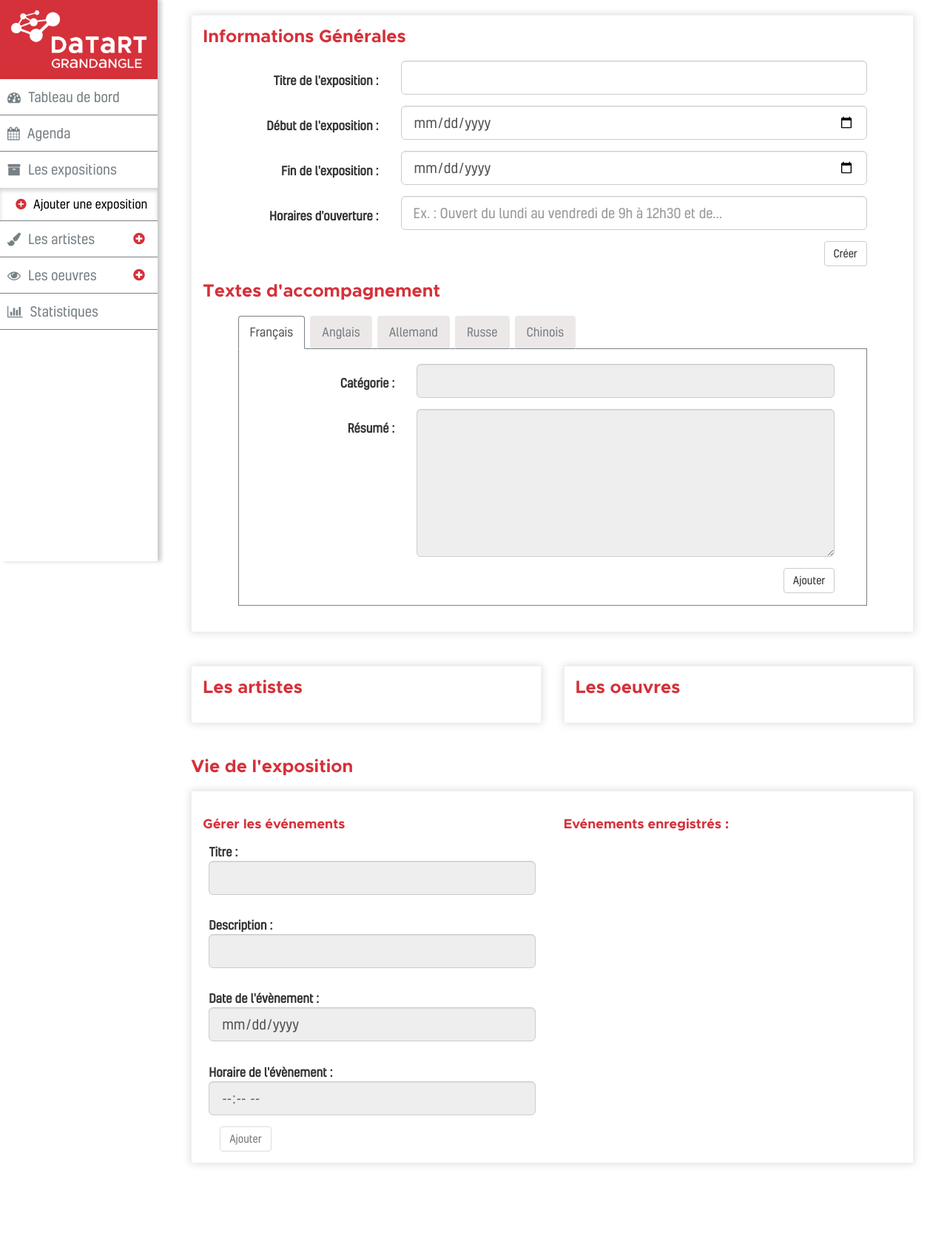
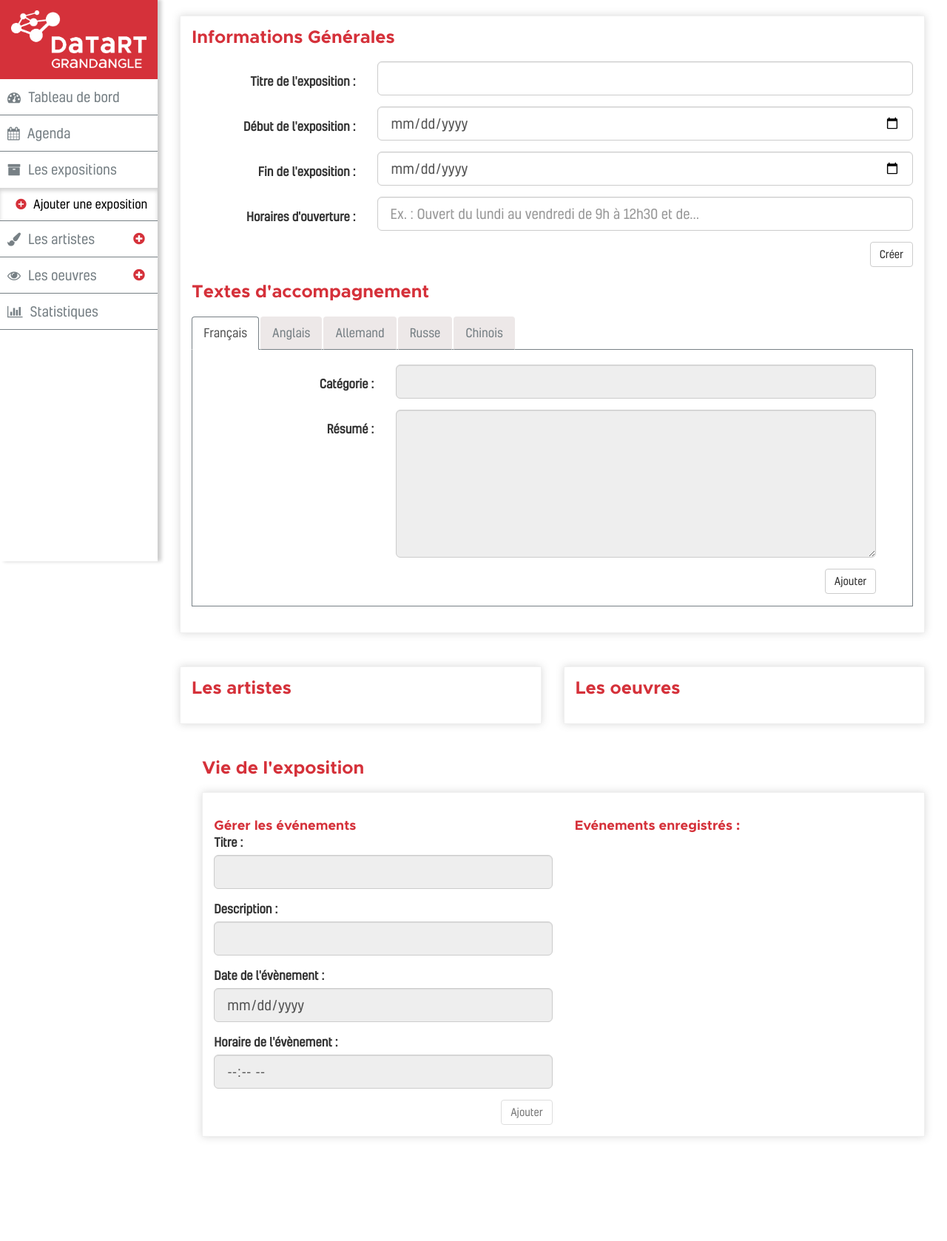
Before and after one commit to justineSimmet/projet_datart, a PHP site: page /exhibit_zoom.php in a window 1280 px wide. Shown: the part 41-1719 px from the top of the page at 74% size. After the commit the page ends 1581 px from the top, so only its background shows below. Run offline with PHP 8.4, Linux system fonts and the light colour scheme; the visitor is signed in with stand-in values (Sample User, id 1); tables that the repository leaves empty or names only in its code hold one stand-in row (values such as "Sample post"); a stand-in replaces the project's code that opens the database connection; some libraries are stand-ins or nearby versions.

Commit message:
UPDATE 03/03/17

```diff
--- a/admin_datart/assets/css/style.css
+++ b/admin_datart/assets/css/style.css
@@ -172,7 +172,7 @@ section > div:not(:first-child){
 	display: flex;
 	flex-direction: row;
 	justify-content: space-around;
-	flex-wrap: nowrap;
+	flex-wrap: wrap;
 	margin-bottom: 30px;
 }
 
@@ -183,6 +183,15 @@ section > div:not(:first-child){
 	flex-wrap: nowrap;
 	margin-bottom: 30px;
 }
+
+.btn-area-col a:not(:first-child){
+	margin-top: 15px;
+}
+
+.padding-left{
+	padding-left: 45px;
+}
+
 /*************************************************************
 **	CSS DU NAV
 *************************************************************/
@@ -487,10 +496,6 @@ section > div:not(:first-child){
 **************************************************************
 *************************************************************/
 
-div > form{
-	padding: 0 5%;
-}
-
 .gutter-left{
 	margin-left: -15px;
 }
@@ -531,10 +536,6 @@ form option{
 
 .nav-tabs{
 	border-color: #778085;
-}
-
-.nav-tabs li{
-	margin-right: 5px;
 }
 
 .nav-tabs li.active > a{
@@ -580,6 +581,7 @@ form option{
 
 .col-equal-height{
 	overflow: hidden;
+	width: 100%;
 }
 
 .col-equal-height [class*="col-"]{
@@ -678,7 +680,6 @@ tbody{
 	font-size: 1.5em;
 }
 
-
 .event-list{
 	padding: 15px 0 0 0;
 }
@@ -689,19 +690,49 @@ tbody{
 }
 
 .event-list ul li{
-	position: relative;
-	display: block;
-	padding: 5px;
+	display: flex;
+	flex-direction: row;
+	flex-wrap: nowrap;
+	justify-content: space-between;
+	padding: 10px;
+}
+
+.event-action{
+	width: 20%;
+	text-align: right;
 }
 
 .event-list ul li:nth-child(odd){
 	background-color: #ede8e8;
 }
 
+.event-list h4{
+	color: #d5313a;
+}
+
+.event-list p, .event-list h4{
+	margin: 0;
+}
+
 .event-date{
 	font-size: 1em;
 	color: #778085 ;
-	margin-bottom: 0;
 }
 
-.event-list  button
+.event-list ul li:nth-child(odd) .btn-group a{
+	background-color: #fff;
+}
+
+.event-list .btn-group a{
+	color: #d5313a ;
+	background-color: #ede8e8;
+}
+
+.event-list .btn-group a:hover{
+	color: #778085;
+}
+
+
+.event-description{
+	font-size: 0.95em;
+}
--- a/admin_datart/classes/event.php
+++ b/admin_datart/classes/event.php
@@ -149,7 +149,7 @@ class Event{
 			$targetExhibit = new Exhibit();
 		}
 		?>
-			<form method="POST" action="<?= $target; ?>" class="form-horizontal">
+			<form method="POST" action="<?= $target; ?>">
 
 				<fieldset <?= isset($targetExhibit) && ( empty($targetExhibit->getId()) || $targetExhibit->getEndDate() < date('Y-m-d') || $targetExhibit->getVisible() == FALSE)?'disabled':''; ?> >
 					<div class="form-group form-group-lg">
@@ -171,7 +171,7 @@ class Event{
 
 					<input type="hidden" name="id" value="<?= !empty($this->getId())?$this->getId():''; ?>">
 					<input type="hidden" name="id-exhibit" value="<?= !empty($this->getId())?$this->getExhibitId():$targetExhibit->getId(); ?>">
-					<input type="submit" role="button" class="btn btn-default" value="<?= $action; ?>">
+					<input type="submit" role="button" class="btn btn-default pull-right" value="<?= $action; ?>">
 				</fieldset>
 
 			</form>
--- a/admin_datart/classes/exhibit.php
+++ b/admin_datart/classes/exhibit.php
@@ -18,7 +18,9 @@ class Exhibit{
 	public $event;
 
 	function __construct($id=''){
+
 		if($id != 0){
+
 			$res= requete_sql("SELECT * FROM exhibit WHERE id = '".$id."' ");
 			$exhibit = $res->fetch(PDO::FETCH_ASSOC);
 			$this->id = $exhibit['id'];
@@ -30,6 +32,9 @@ class Exhibit{
 			$this->creation_date = $exhibit['creation_date'];
 			$this->textual_content =  array();
 			$text = requete_sql("SELECT id, language, subject FROM textual_content_exhibit WHERE exhibit_id = '".$id."' ");
+
+			if (count($text) !== 0) {
+
 				while ( $t = $text->fetch(PDO::FETCH_ASSOC)) {
 					if ($t['language'] == 'french') {
 						if ($t['subject'] == 'category') {
@@ -72,10 +77,20 @@ class Exhibit{
 						}
 					}
 				}
+
+			}
+			else{
+				$this->textual_content = array();
+			}
 			$this->event = array();
 			$event = requete_sql("SELECT id FROM event WHERE exhibit_id = '".$this->id."' ORDER BY event_date ASC, event_start_time ASC");
+			if (count($event) !== 0) {
 				while ($e = $event->fetch(PDO::FETCH_ASSOC)) {
 					array_push($this->event, new Event($e['id']));
+				}
+			}
+			else{
+        		$this->event = array();
 			}
 		}
 		else {
@@ -458,7 +473,7 @@ class Exhibit{
 
 	static function currentExhibit(){
 		$res = requete_sql("SELECT id FROM exhibit WHERE begin_date <= now() AND end_date >= now() ");
-		$exhibit = $res->fetch(PDO::FETCH_ASSOC);
+		$res = $res->fetchAll(PDO::FETCH_ASSOC);
 		$currentExhibit = array();
 		foreach ($res as $exhibit) {
 			$exhibit = new Exhibit($exhibit['id']);
--- a/admin_datart/exhibit_zoom.php
+++ b/admin_datart/exhibit_zoom.php
@@ -330,7 +330,11 @@ $locationTitle = isset($targetExhibit)?$targetExhibit->getTitle():'Ajouter une e
 include('header.php');
 
 ?>
-<div class="row">
+<div class="row"> <!-- ROW PRINCIPALE -->
+
+	<div class="col-sm-12" id="alert-area"> <!-- ZONE DES MESSAGES DE SUCCES OU D'ERREUR -->
+		<?= !empty($actionResultat)?$actionResultat:''; ?>
+	</div>
 
 <!--
 ************************************************************************************************
@@ -392,10 +396,10 @@ include('header.php');
 	        </div>
 	</div>
 
-
 <!--
 ************************************************************************************************
 	MESSAGE D'ERREUR si une exposition est masquée et que l'utilisateur n'est pas admin
+	Ouvre une condition php selon la situation de l'utilisateur
 ************************************************************************************************
 -->
 
@@ -417,24 +421,18 @@ include('header.php');
 	else{
 ?>
 
-	<div class="col-lg-12 col-md-12 col-sm-12 col-xs-12">
-
 <!--
 ************************************************************************************************
-	MENU ADAPTATIF SELON L'ECRAN ET LE TYPE DE CONTENU CIBLE
+	MENU ADAPTATIF SELON L'ECRAN ET LE TYPE DE CONTENU CIBLE (expo visible/modifiable ou non)
 ************************************************************************************************
 -->
 
+	<div class="col-lg-12 col-md-12 col-sm-12 col-xs-12">
 	<?php
 		if (isset($targetExhibit)){
-?>
-		<div class="row">
-
-
-		<?php
 			if ($targetExhibit->getVisible() == TRUE) {
 	?>
-			<div class="col-lg-12 col-md-12 hidden-md col-sm-12 hidden-sm col-xs-12 btn-area-row">
+		<div class="hidden-md hidden-sm btn-area-row">
 			<a href="#" class="btn btn-default btn-custom btn-lg" role="button"><span class="fa fa-cubes"></span> Placer les oeuvres</a>
 			<a href="#" class="btn btn-default btn-custom btn-lg" role="button"><span class="fa fa-file-text"></span> Dossier technique</a>
 			<a href="#" class="btn btn-default btn-custom btn-lg" role="button"><span class="fa fa-desktop"></span> Voir la page visiteur</a>
@@ -443,39 +441,25 @@ include('header.php');
 		}
 		else{
 	?>
-			<div class="col-lg-12 col-md-12 hidden-md col-sm-12 hidden-sm col-xs-12 btn-area-row">
+		<div class="hidden-md hidden-sm btn-area-row">
 			<button class="btn btn-default btn-custom btn-lg publish-exhibit" role="button" data-id="<?= $targetExhibit->getId(); ?>" ><span class="fa fa-eye"></span> Publier l'exposition</button>
 			<button class="btn btn-default btn-custom btn-lg delete-exhibit" role="button" data-id="<?= $targetExhibit->getId(); ?>" ><span class="fa fa-trash"></span> Supprimer définitivement l'exposition</button>
 		</div>
 	<?php
 		}
+	}
 	?>
 	</div>
-<?php
-	}
-?>
-
+<!--
+************************************************************************************************
+	ZONE DE CONTENU PRINCIPALE
+************************************************************************************************
+-->
 	<div class="row">
 
-			<div class="col-lg-12 col-md-12 col-sm-12 col-xs-12">
-				<div class="row" id="alert-area">
-					<?= !empty($actionResultat)?$actionResultat:''; ?>
-				</div>
-			</div>
-
-		</div>
-
+		<div class="col-lg-12 col-sm-8 col-xs-12"> <!-- BLOC CENTRAL CONSTANT -->
 			<div class="row">
-
-			<div class="col-lg-12 col-md-9 col-sm-9 col-xs-12">
-<!--
-************************************************************************************************
-	ZONE PRINCIPALE
-************************************************************************************************
--->
-
-			<div class="row">
-				<section class="col-xs-12">
+				<section class="col-sm-12">
 
 <!-- *************************** FORMULAIRE Infos générales *************************** -->
 					<div>
@@ -513,7 +497,7 @@ include('header.php');
 					</div>
 				</section>
 
-				<div class="col-xs-12">
+				<div class="col-sm-12">
 					<div class="row">
 
 <!-- *************************** FORMULAIRE Artistes *************************** -->
@@ -537,36 +521,38 @@ include('header.php');
 			</div>
 		</div>
 
-
 <!--
 ************************************************************************************************
-	ZONE ANNEXE
+	ZONE ANNEXE DROITE
 ************************************************************************************************
 -->
-			<div class="col-lg-12 col-md-3 col-sm-3 col-xs-12">
+		<div class="col-lg-12 col-sm-4 col-xs-12 padding-left">
 			<div class="row">
+
 <!-- *************************** GESTION DES BOUTONS VARIANTE *************************** -->
+				<div class="col-lg-12 col-md-12 col-sm-12 col-xs-12">
 				<?php
 				if (isset($targetExhibit)){
 					if ($targetExhibit->getVisible() == TRUE) {
 				?>
-					<div class="col-lg-12 hidden-lg col-md-12 col-sm-12 col-xs-12 hidden-xs btn-area-col">
-						<?= $targetExhibit->getEndDate() < date('Y-m-d')?'':'<a href="#" class="btn btn-default btn-custom btn-lg" role="button"><span class="fa fa-cubes"></span> Placer les oeuvres</a>'; ?>
-						<a href="#" class="btn btn-default btn-custom btn-lg" role="button"><span class="fa fa-file-text"></span> Dossier technique</a>
-						<a href="#" class="btn btn-default btn-custom btn-lg" role="button"><span class="fa fa-desktop"></span> Voir la page visiteur</a>
+					<div class="hidden-lg hidden-xs btn-area-col">
+						<?= $targetExhibit->getEndDate() < date('Y-m-d')?'':'<a href="#" class="btn btn-default btn-custom btn-md" role="button"><span class="fa fa-cubes"></span> Placer les oeuvres</a>'; ?>
+						<a href="#" class="btn btn-default btn-custom btn-md" role="button"><span class="fa fa-file-text"></span> Dossier technique</a>
+						<a href="#" class="btn btn-default btn-custom btn-md" role="button"><span class="fa fa-desktop"></span> Voir la page visiteur</a>
 					</div>
 				<?php
 					}
 					else{
 				?>
-					<div class="col-lg-12 hidden-lg col-md-12 col-sm-12 col-xs-12 hidden-xs btn-area-col">
-						<button class="btn btn-default btn-custom btn-lg btn-publish" role="button" data-id="<?= $targetExhibit->getId(); ?>" ><span class="fa fa-eye"></span> Publier l'exposition</button>
-						<button class="btn btn-default btn-custom btn-lg delete-exhibit" role="button" data-id="<?= $targetExhibit->getId(); ?>" ><span class="fa fa-trash"></span> Supprimer définitivement l'exposition</button>
+					<div class="hidden-lg hidden-xs btn-area-col">
+						<button class="btn btn-default btn-custom btn-md btn-publish" role="button" data-id="<?= $targetExhibit->getId(); ?>" ><span class="fa fa-eye"></span> Publier l'exposition</button>
+						<button class="btn btn-default btn-custom btn-md delete-exhibit" role="button" data-id="<?= $targetExhibit->getId(); ?>" ><span class="fa fa-trash"></span> Supprimer définitivement l'exposition</button>
 					</div>
 				<?php
 					}
 				}
 				?>
+				</div>
 
 <!--
 ************************************************************************************************
@@ -574,9 +560,9 @@ include('header.php');
 ************************************************************************************************
 -->
 				<h2>Vie de l'exposition</h2>
-			<section class="col-lg-12 col-md-12 col-sm-12 col-xs-12">
+				<section class="col-sm-12">
 					<div class="row">
-					<div class="col-lg-6 col-md-6 col-sm-12 col-xs-12">
+						<div class="col-lg-6 col-sm-12 col-xs-6">
 							<h3>Gérer les événements</h3>
 							<?php
 								if(isset($targetExhibit)){
@@ -594,7 +580,7 @@ include('header.php');
 								}
 							?>
 						</div>
-					<div class="col-lg-6 col-md-6 col-sm-12 col-xs-12"">
+						<div class="col-lg-6 col-sm-12 col-xs-6">
 							<h3>Evénements enregistrés :</h3>
 							<div class="event-list">
 								<ul>
@@ -603,24 +589,38 @@ include('header.php');
 										foreach ($targetExhibit->event as $event) {
 									?>
 									<li>
+										<div class="event-text">
 											<p class="event-date">Le <?= dateFormat($event->getEventDate()); ?> <?= empty($event->getEventStartTime()) || $event->getEventStartTime() == '00:00:00' ?'':' à '. timeFormat($event->getEventStartTime()); ?>
-
 											</p>
-									<p><?= $event->getName(); ?></p>
-									<p>
-										<?php echo $event->getDescription();
+											<h4><?= $event->getName(); ?></h4>
+											<p class="event-description">
+										</p>
+											<?= $event->getDescription(); ?>
+										</p>
+										</div>
+										<div class="event-action">
+										<?php
 										if ($targetExhibit->getEndDate() > date('Y-m-d')) {
-											echo '<button class="update-event" data-id="'.$event->getId().'"><span class="fa fa-pencil"></span></button>';
-											if ($event->getName() == 'Début' || $event->getName() == 'Fin') {
-												echo '';
+											if($event->getName() == 'Début' || $event->getName() == 'Fin'){
+												?>
+												<div class="btn-group-vertical ">
+													<a type="button" class="btn btn-default update-event" data-id="<?= $event->getId();?>"><span class="fa fa-pencil"></span></a>
+												</div>
+											<?php
 											}
 											else{
-												echo '<button class="delete-event" data-id="'.$event->getId().'"><span class="fa fa-trash"></span></button>';
+												?>
+												<div class="btn-group-vertical ">
+													<a type="button" class="btn btn-default update-event" data-id="<?= $event->getId();?>"><span class="fa fa-pencil"></span></a>
+													<a type="button" class="btn btn-default delete-event" data-id="<?= $event->getId();?>"><span class="fa fa-trash"></span></a>
+												</div>
+												<?php
 											}
 										}
 										?>
-									</p>
+										</div>
 									</li>
+
 									<?php
 										}
 									}
@@ -633,14 +633,14 @@ include('header.php');
 			</div>
 		</div>
 
+
 	</div>
 
+<!-- Fin de la condition de PHP selon le statut de l'utilisateur -->
+<?php
+	}
+?>
 </div>
 <?php
-		};
-	?>
-</div>
 
-
-<?php
 include('footer.php');
```
Also changed, not shown: admin_datart/exhibit_management.php (+9 -9 lines), admin_datart/index.php (+86 -1 lines). Lines whose indentation alone changed are shown as unchanged.
